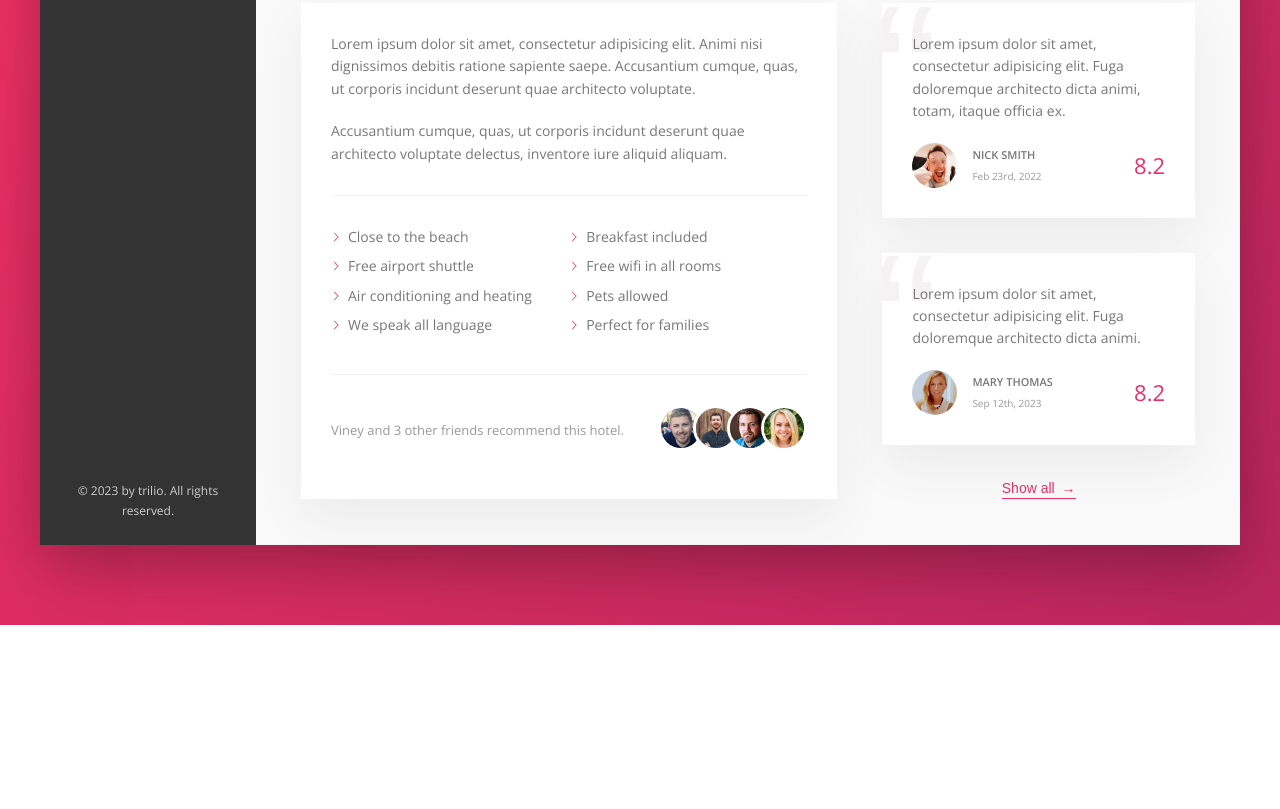
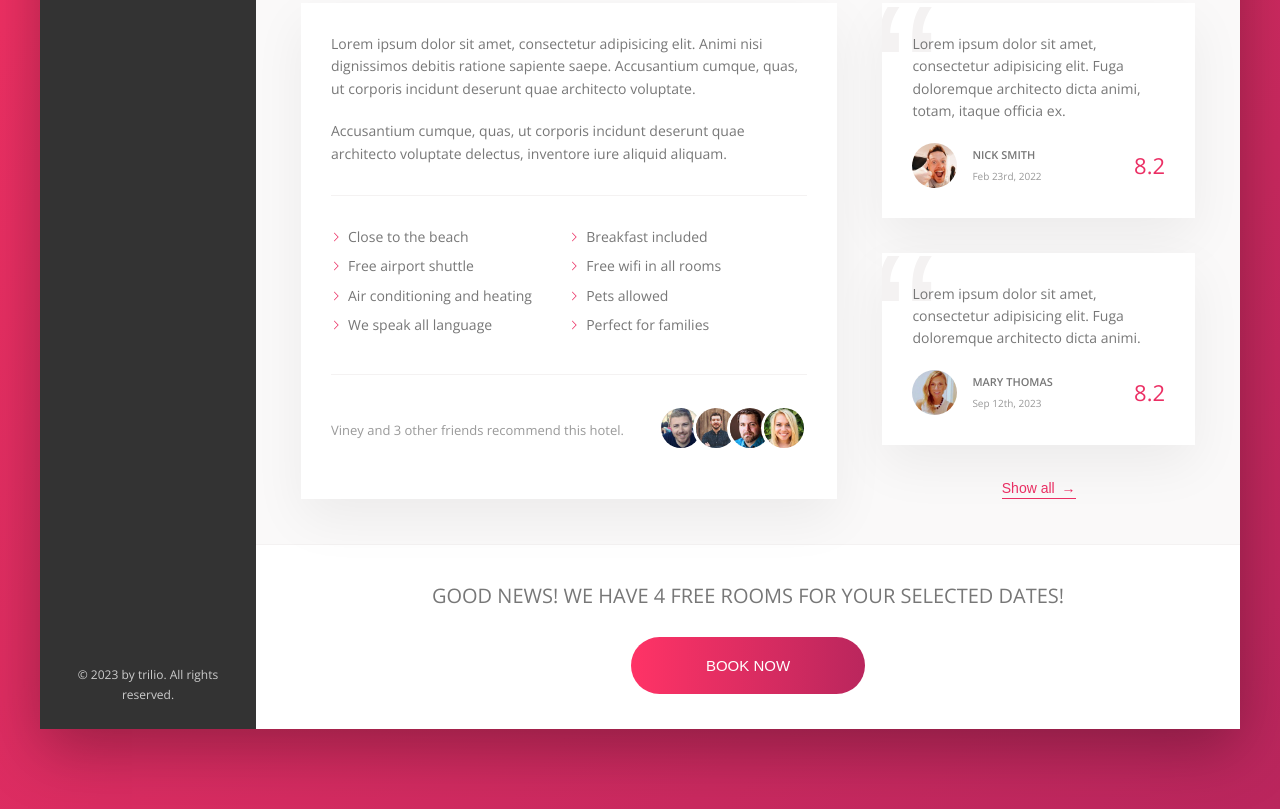
Before and after one commit to vineyy17/Trilio-learning-project, a website: page index.html in a window 1280 px wide. Shown: the part 644-1453 px from the top of the page. Before the commit the page ends 1269 px from the top, so only its background shows below. Drawn offline with nearby package versions, Linux system fonts and the light colour scheme.

Commit message:
completed the cta section

```diff
--- a/index.html
+++ b/index.html
@@ -208,6 +208,18 @@
 
                             <button class="btn-inline">Show all <span>&rarr;</span></button>
                         </div>
+
+
+                    </div>
+
+                    <div class="cta">
+                        <h2 class="cta__book-now">
+                            Good news! We have 4 free rooms for your selected dates!
+                        </h2>
+                        <button class="btn">
+                            <span class="btn__visible">Book now</span>
+                            <span class="btn__invisible">Only 4 rooms left</span>
+                        </button>
                     </div>
 
 
--- a/sass/_components.scss
+++ b/sass/_components.scss
@@ -459,3 +459,69 @@
         z-index: 1;
     }
 }
+
+
+///////////////////////////////////////
+// CALL TO ACTION
+.cta {
+    padding: 3.5rem 0;
+    text-align: center;
+
+    &__book-now {
+        font-size: 2rem;
+        font-weight: 300;
+        text-transform: uppercase;
+        margin-bottom: 2.5rem;
+    }
+}
+
+///////////////////////////////////////
+// CTA BUTTON
+.btn {
+    font-size: 1.5rem;
+    font-weight: 300;
+    text-transform: uppercase;
+    border-radius: 100px;
+    border: none;
+    background-image: linear-gradient(to right, var(--color-primary-light), var(--color-primary-dark));
+    color: #fff;
+    position: relative;
+    overflow: hidden;
+    cursor: pointer;
+
+    & > * {
+        height: 100%;
+        width: 100%;
+        display: inline-block;
+        transition: all .2s;
+
+    }
+
+    &__visible {
+        padding: 2rem 7.5rem;
+    }
+
+    &__invisible {
+        position: absolute;
+        padding: 2rem 0;
+        left: 0;
+        top: -100%;
+    }
+
+    &:hover {
+        background-image: linear-gradient(to left, var(--color-primary-light), var(--color-primary-dark));
+    }
+
+    &:hover &__visible {
+        transform: translateY(100%);
+    }
+
+    &:hover &__invisible {
+        top: 0;
+    }
+
+    &:focus {
+        outline: none;
+        animation: pulsate 1s infinite;
+    }
+}
```
Also changed, not shown: css/style.css, 1 other file.
